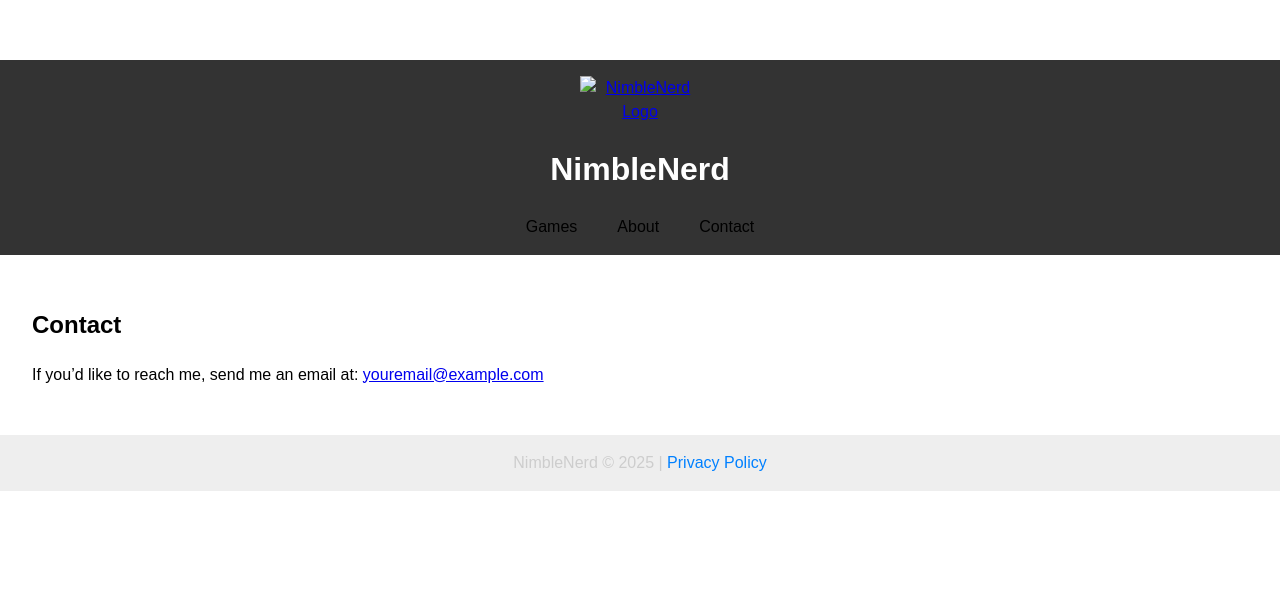
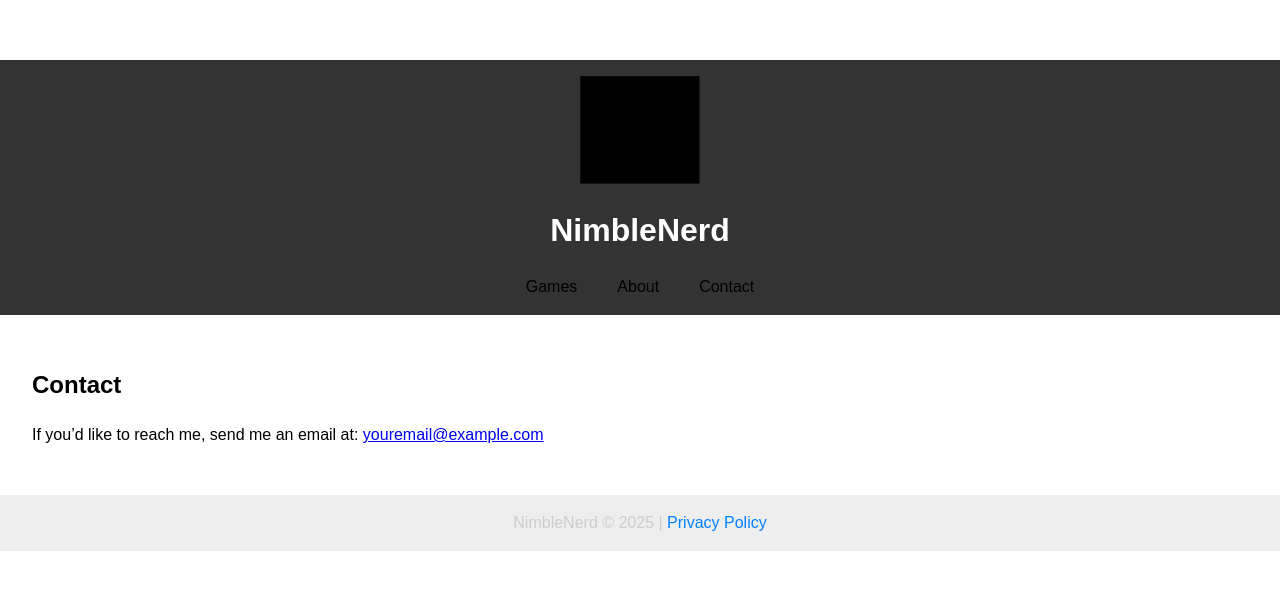
Before and after one commit to alex-nngames/NimbleNerdGames-Site, a plain HTML site: page index.html in a window 1280 px wide. Drawn offline with Linux system fonts and the light colour scheme; the site is published under a folder, as on GitHub Pages, so addresses that start at the root find nothing.

Commit message:
Update index.html

```diff
--- a/index.html
+++ b/index.html
@@ -10,7 +10,7 @@
   <!-- Header (identical across all pages) -->
   <header>
     <a href="index.html">
-      <img src="/images/mockLogo.svg" alt="NimbleNerd Logo" class="site-logo">
+      <img src="images/mockLogo.svg" alt="NimbleNerd Logo" class="site-logo">
     </a>
     <a href="index.html" class="site-title">
       <h1>NimbleNerd</h1>
```
